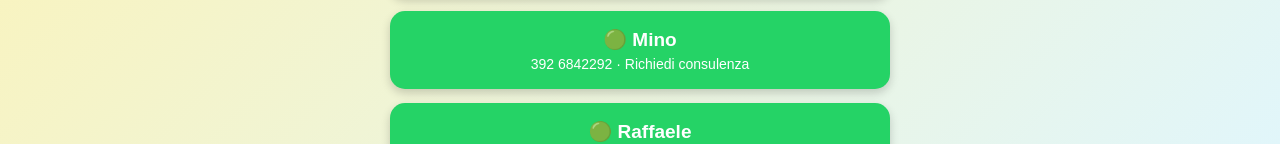
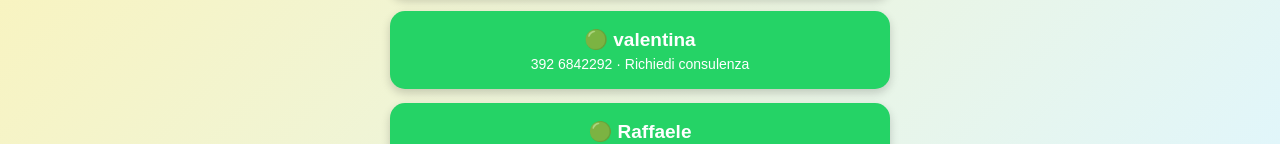
Before and after one commit to Maxcaccia1983/consulenza-whatsapp-, a plain HTML site: page index.html in a window 1280 px wide. Shown: the part 435-579 px from the top of the page. Drawn offline with Linux system fonts and the light colour scheme.

Commit message:
Update index.html

```diff
--- a/index.html
+++ b/index.html
@@ -84,7 +84,7 @@ Scegli il consulente che preferisci e contattalo direttamente su WhatsApp.
 </a>
 
 <a class="whatsapp" href="https://wa.me/393926842292?text=Ciao%2C%20vorrei%20richiedere%20una%20consulenza%20per%20le%20mie%20utenze.%20Grazie.">
-🟢 Mino
+🟢 valentina
 <span>392 6842292 · Richiedi consulenza</span>
 </a>
 
```
